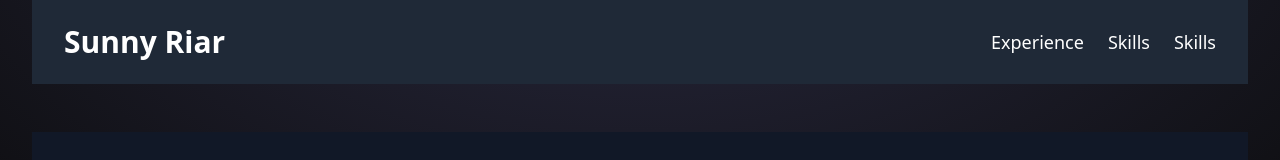
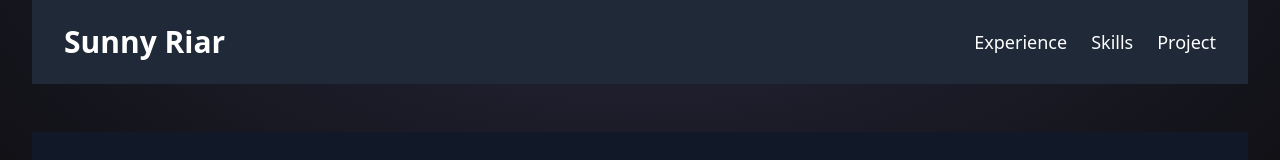
Before and after one commit to CraziestAnimeLover/Portpolio-React-, a React (Vite) app: page / in a window 1280 px wide. Shown: the top 160 px of the page. Built offline with nearby package versions, Linux system fonts and the light colour scheme.

Commit message:
changes in projects

```diff
--- a/src/components/Navbar/Navbar.jsx
+++ b/src/components/Navbar/Navbar.jsx
@@ -25,7 +25,7 @@ const Navbar = () => {
           Skills
         </Link>
         <Link to="/projects" className="text-white text-lg hover:text-gray-300 transition">
-          Skills
+          Project
         </Link>
       </div>
 
```
